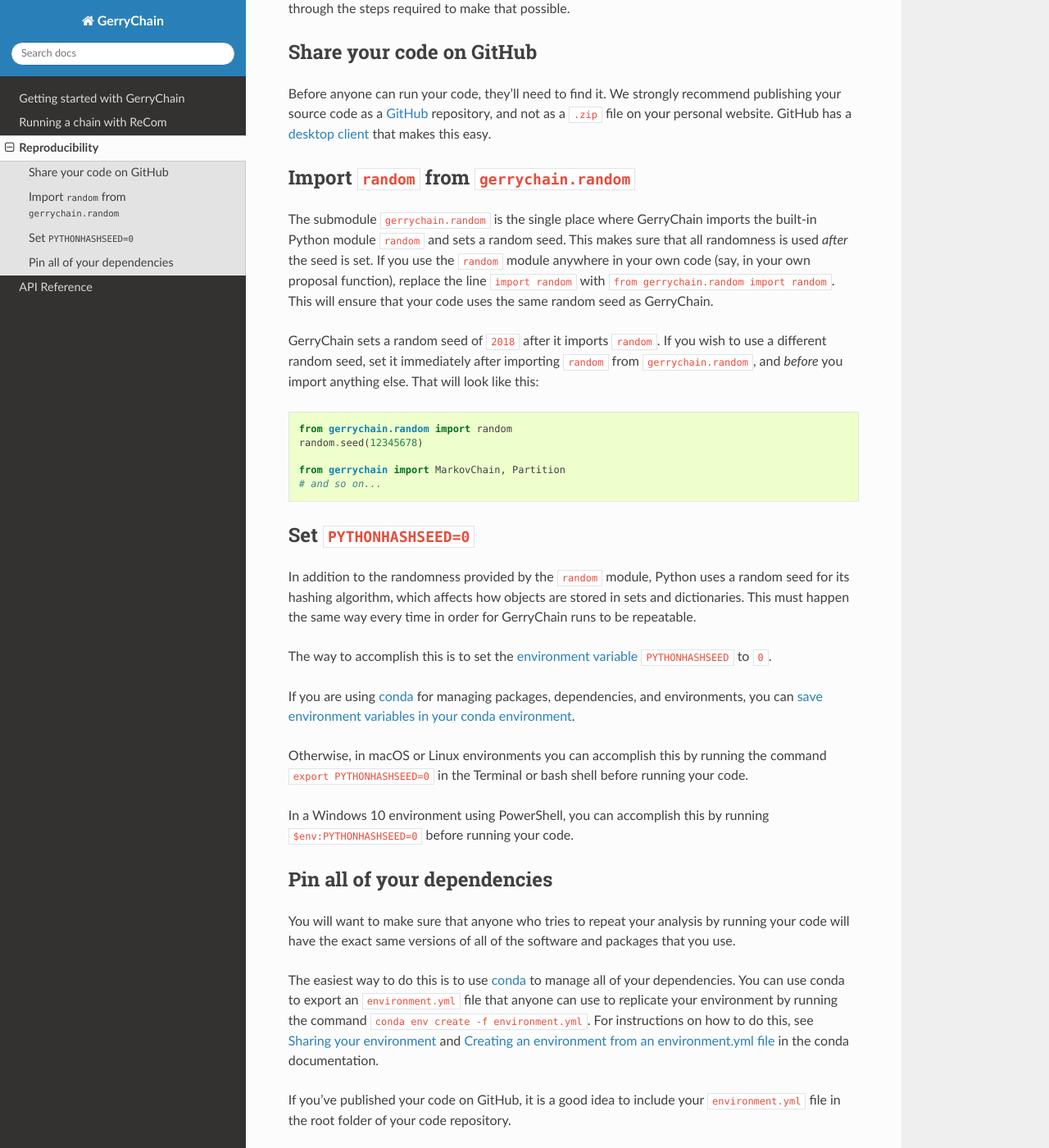
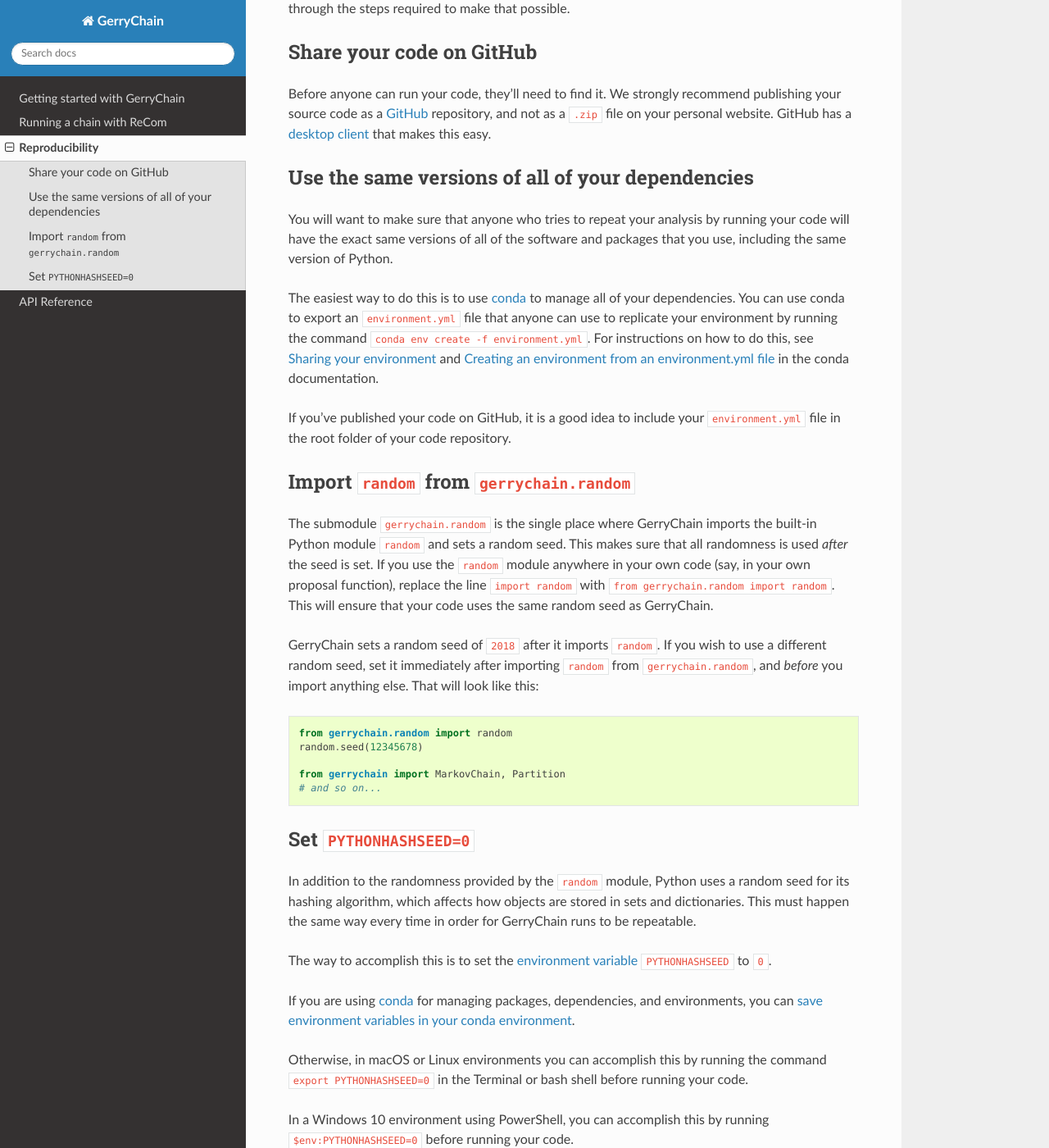
Before and after one commit to mggg/GerryChain, a Sphinx documentation site: the page built from docs/user/reproducibility.rst, in a window 1280 px wide and 1400 px high, scrolled down 209 px. Shown: the whole window at 82% size. Built offline with Sphinx 7.4.7 and the Read the Docs theme 2.0.0, drawn with Linux system fonts in a browser that asks for light colours; some of the changed lines change nothing that is shown.

Commit message:
Re-order Reproducibility docs

```diff
--- a/docs/user/reproducibility.rst
+++ b/docs/user/reproducibility.rst
@@ -16,6 +16,26 @@ as a `GitHub`_ repository, and not as a ``.zip`` file on your personal website.
 
 .. _`GitHub`: https://github.com/
 .. _`desktop client`: https://desktop.github.com/
+
+
+Use the same versions of all of your dependencies
+-------------------------------------------------
+
+You will want to make sure that anyone who tries to repeat your analysis by
+running your code will have the exact same versions of all of the software and packages
+that you use, including the same version of Python.
+
+The easiest way to do this is to use `conda`_ to manage all of your dependencies.
+You can use conda to export an ``environment.yml`` file that anyone can use to replicate your
+environment by running the command ``conda env create -f environment.yml``. For instructions on
+how to do this, see `Sharing your environment`_ and `Creating an environment from an environment.yml file`_
+in the conda documentation.
+
+If you've published your code on GitHub, it is a good idea to include your ``environment.yml``
+file in the root folder of your code repository.
+
+.. _`Sharing your environment`: https://conda.io/projects/conda/en/latest/user-guide/tasks/manage-environments.html#sharing-an-environment
+.. _`Creating an environment from an environment.yml file`: https://conda.io/projects/conda/en/latest/user-guide/tasks/manage-environments.html#creating-an-environment-from-an-environment-yml-file
 
 
 Import ``random`` from ``gerrychain.random``
@@ -63,23 +83,3 @@ before running your code.
 .. _`environment variable`: https://en.wikipedia.org/wiki/Environment_variable
 .. _conda: https://conda.io/en/master/
 .. _`save environment variables in your conda environment`: https://conda.io/projects/conda/en/latest/user-guide/tasks/manage-environments.html#saving-environment-variables
-
-
-Pin all of your dependencies
-----------------------------
-
-You will want to make sure that anyone who tries to repeat your analysis by
-running your code will have the exact same versions of all of the software and packages
-that you use.
-
-The easiest way to do this is to use `conda`_ to manage all of your dependencies.
-You can use conda to export an ``environment.yml`` file that anyone can use to replicate your
-environment by running the command ``conda env create -f environment.yml``. For instructions on
-how to do this, see `Sharing your environment`_ and `Creating an environment from an environment.yml file`_
-in the conda documentation.
-
-If you've published your code on GitHub, it is a good idea to include your ``environment.yml``
-file in the root folder of your code repository.
-
-.. _`Sharing your environment`: https://conda.io/projects/conda/en/latest/user-guide/tasks/manage-environments.html#sharing-an-environment
-.. _`Creating an environment from an environment.yml file`: https://conda.io/projects/conda/en/latest/user-guide/tasks/manage-environments.html#creating-an-environment-from-an-environment-yml-file
```
